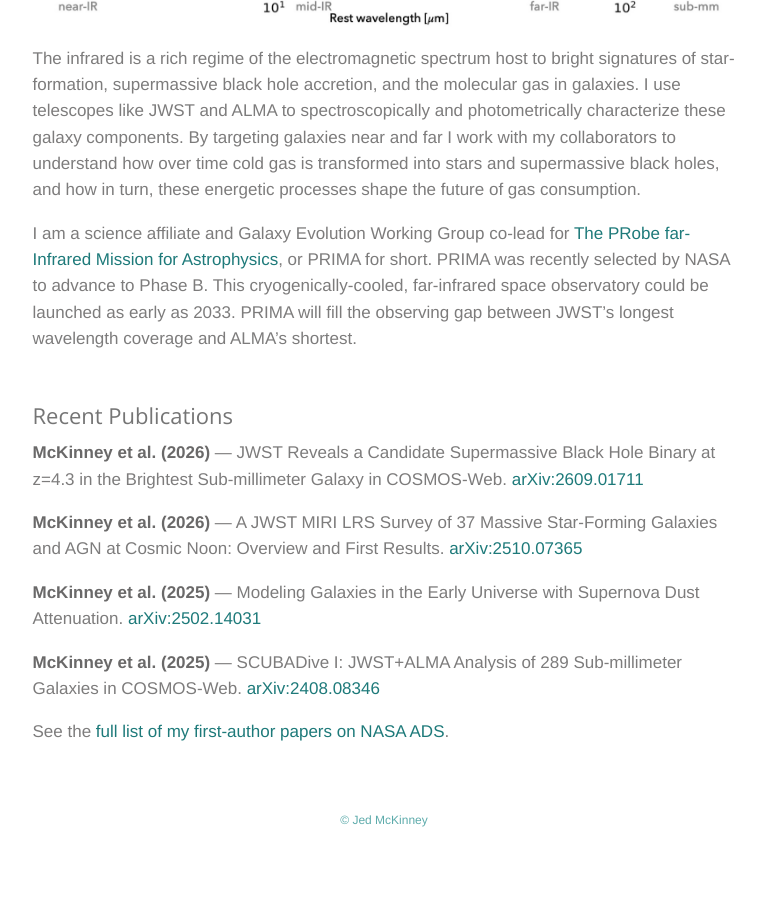
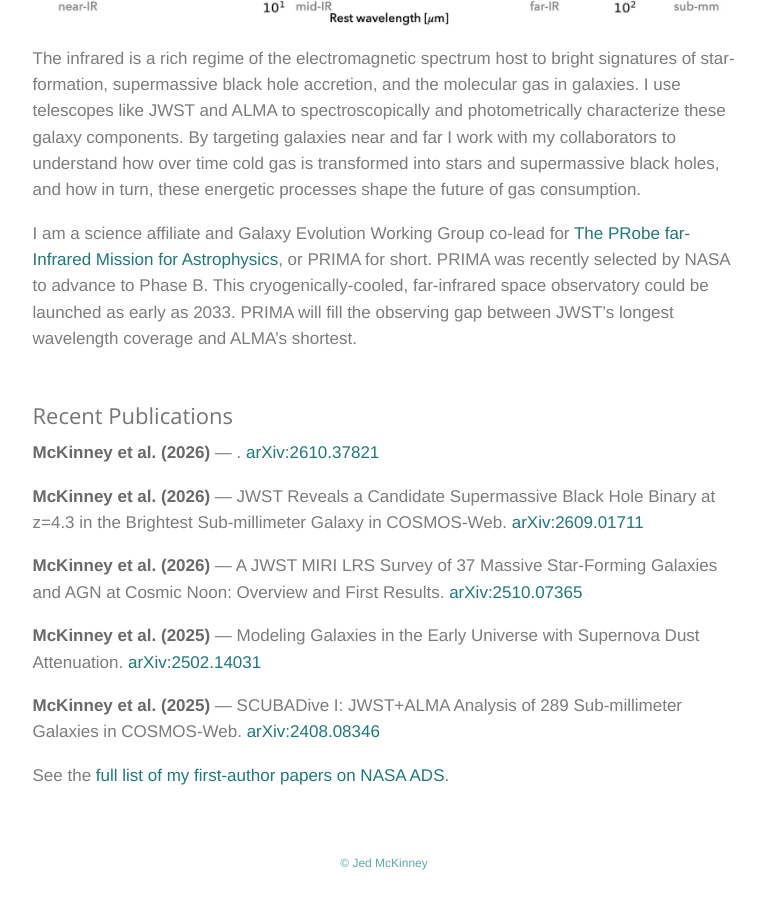
Before and after one commit to jed-mckinney/jed-mckinney.github.io, a Jekyll site: the page built from science.md, in a window 1280 px wide and 900 px high, scrolled down 3591 px. Shown: the whole window, without its empty margins (256-1021 px from the left). Built offline with Jekyll 4.4.1, drawn with Linux system fonts in a browser that asks for light colours; before the commit the page ends 4448 px from its top, so only the background shows below that.

Commit message:
updated cv/science

```diff
--- a/science.md
+++ b/science.md
@@ -55,6 +55,7 @@ I am a science affiliate and Galaxy Evolution Working Group co-lead for [The PRo
 
 ## Recent Publications
 
+- **McKinney et al. (2026)** — . [arXiv:2610.37821](https://arxiv.org/abs/2610.37821)
 - **McKinney et al. (2026)** — JWST Reveals a Candidate Supermassive Black Hole Binary at z=4.3 in the Brightest Sub-millimeter Galaxy in COSMOS-Web. [arXiv:2609.01711](https://arxiv.org/abs/2609.01711)
 - **McKinney et al. (2026)** — A JWST MIRI LRS Survey of 37 Massive Star-Forming Galaxies and AGN at Cosmic Noon: Overview and First Results. [arXiv:2510.07365](https://arxiv.org/abs/2510.07365)
 - **McKinney et al. (2025)** — Modeling Galaxies in the Early Universe with Supernova Dust Attenuation. [arXiv:2502.14031](https://arxiv.org/abs/2502.14031)
```
Also changed, not shown: 1 other file.
